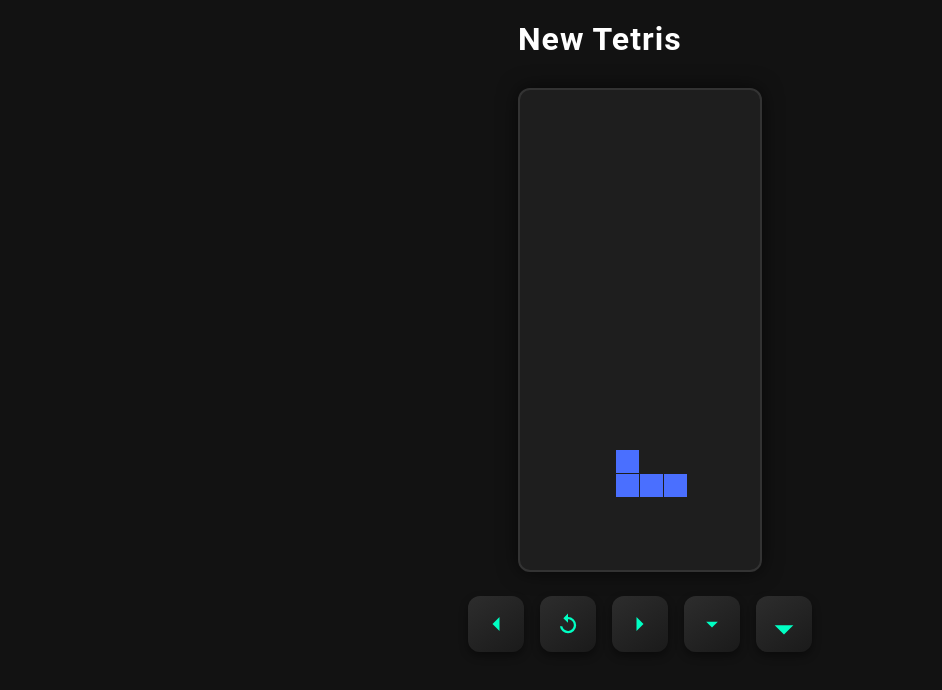
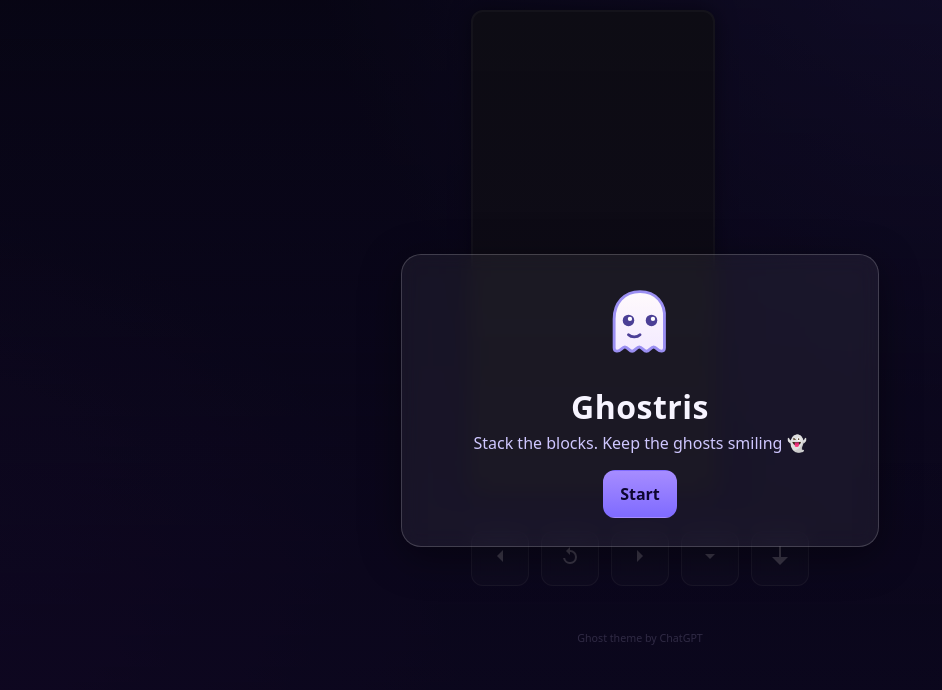
Before and after one commit to jmrm36/sillytetris, a website built with Vite: page index.html in a window 1280 px wide. Shown: the whole page, without its empty margins (0-942 px from the left). Built offline with nearby package versions, Linux system fonts and the light colour scheme.

Commit message:
Fix on-screen control icons

```diff
--- a/index.html
+++ b/index.html
@@ -3,35 +3,49 @@
   <head>
     <meta charset="utf-8" />
     <meta name="viewport" content="width=device-width,initial-scale=1" />
-    <title>New Tetris</title>
+    <title>Ghostris</title>
     <link rel="stylesheet" href="styles.css">
   </head>
   <body>
+    <!-- Start / Game Over Overlay -->
+    <div id="startScreen" class="overlay visible">
+      <div class="overlay-card">
+        <img src="assets/ghost.svg" alt="cute ghost" class="ghost-hero" />
+        <h1>Ghostris</h1>
+        <p>Stack the blocks. Keep the ghosts smiling 👻</p>
+        <button id="startBtn" class="btn primary">Start</button>
+      </div>
+    </div>
+
+    <div id="game">
       <main class="wrap">
-      <h1>New Tetris</h1>
-      <canvas id="game" width="240" height="480"></canvas>
+        <canvas id="board" width="240" height="480"></canvas>
       </main>
 
       <div id="controls" class="controls" role="group" aria-label="Game controls">
-      <button id="btn-left" class="ctrl" data-key="ArrowLeft" aria-label="Move left">
-        <svg xmlns="http://www.w3.org/2000/svg" viewBox="0 0 24 24"><path d="M15 18l-6-6 6-6v12z"/></svg>
+        <button id="btn-left" class="btn ghost" data-key="ArrowLeft" aria-label="Move left">
+          <svg xmlns="http://www.w3.org/2000/svg" width="24" height="24" viewBox="0 0 24 24"><path fill="currentColor" d="M15 18l-6-6 6-6v12z"/></svg>
         </button>
-      <button id="btn-rotate" class="ctrl" data-key="ArrowUp" aria-label="Rotate">
-        <svg xmlns="http://www.w3.org/2000/svg" width="24" height="24" fill="currentColor" viewBox="0 0 24 24">
-          <path d="M12 6V3L8 7l4 4V8c2.76 0 5 2.24 5 5a5 5 0 0 1-9.9 1h-2.02A7 7 0 0 0 12 20a7 7 0 0 0 0-14z"/>
+        <button id="btn-rotate" class="btn ghost" data-key="ArrowUp" aria-label="Rotate">
+          <svg xmlns="http://www.w3.org/2000/svg" width="24" height="24" viewBox="0 0 24 24"><path fill="currentColor" d="M12 6V3L8 7l4 4V8c2.76 0 5 2.24 5 5a5 5 0 0 1-9.9 1h-2.02A7 7 0 0 0 12 20a7 7 0 0 0 0-14z"/></svg>
+        </button>
+        <button id="btn-right" class="btn ghost" data-key="ArrowRight" aria-label="Move right">
+          <svg xmlns="http://www.w3.org/2000/svg" width="24" height="24" viewBox="0 0 24 24"><path fill="currentColor" d="M9 6l6 6-6 6V6z"/></svg>
+        </button>
+        <button id="btn-soft" class="btn ghost" data-key="ArrowDown" aria-label="Soft drop">
+          <svg xmlns="http://www.w3.org/2000/svg" width="24" height="24" viewBox="0 0 24 24"><path fill="currentColor" d="M7 10l5 5 5-5H7z"/></svg>
+        </button>
+        <button id="btn-hard" class="btn ghost" data-key=" " aria-label="Hard drop">
+          <svg xmlns="http://www.w3.org/2000/svg" width="24" height="24" viewBox="0 0 24 24">
+            <path fill="currentColor" d="M12 21l-8-8h16l-8 8z"/>
+            <path stroke="currentColor" stroke-width="2" stroke-linecap="round" d="M12 3v10"/>
           </svg>
         </button>
-      <button id="btn-right" class="ctrl" data-key="ArrowRight" aria-label="Move right">
-        <svg xmlns="http://www.w3.org/2000/svg" viewBox="0 0 24 24"><path d="M9 6l6 6-6 6V6z"/></svg>
-      </button>
-      <button id="btn-soft" class="ctrl" data-key="ArrowDown" aria-label="Soft drop">
-        <svg xmlns="http://www.w3.org/2000/svg" viewBox="0 0 24 24"><path d="M7 10l5 5 5-5H7z"/></svg>
-      </button>
-      <button id="btn-hard" class="ctrl" data-key=" " aria-label="Hard drop">
-        <svg xmlns="http://www.w3.org/2000/svg" viewBox="0 0 24 24"><path d="M12 21l-8-8h16l-8 8zM12 3v10"/></svg>
-      </button>
+      </div>
     </div>
 
-    <script type="module" src="src/main.js"></script>
+    <footer class="credit"><small>Ghost theme by ChatGPT</small></footer>
+
+    <script type="module" src="script.js"></script>
   </body>
 </html>
--- /dev/null
+++ b/script.js
@@ -0,0 +1,95 @@
+import { Game } from './src/tetris.js';
+import { attachInput } from './src/input.js';
+
+const canvas = document.getElementById('board');
+const ctx = canvas.getContext('2d');
+const game = new Game(10, 20);
+attachInput(game);
+
+const ghostImg = new Image();
+ghostImg.src = 'assets/ghost.svg';
+
+// --- Start gate / overlay wiring ---
+let gameStarted = false;
+const overlay = document.getElementById('startScreen');
+const startBtn = document.getElementById('startBtn');
+
+function showOverlay(label = 'Start'){
+  if (startBtn) startBtn.textContent = label;
+  overlay?.classList.add('visible');
+}
+function hideOverlay(){
+  overlay?.classList.remove('visible');
+}
+
+startBtn?.addEventListener('click', () => {
+  if (!gameStarted) {
+    gameStarted = true;
+    resetGame();
+    hideOverlay();
+    startGameLoop();
+  } else {
+    resetGame();
+    hideOverlay();
+    startGameLoop();
+  }
+});
+
+// Call once on load to show start screen
+showOverlay('Start');
+
+// --- Game loop ---
+let lastTime = 0;
+let rafId = null;
+let dropCounter = 0;
+const dropInterval = 500;
+
+function startGameLoop(){
+  cancelAnimationFrame(rafId);
+  lastTime = 0;
+  dropCounter = 0;
+  rafId = requestAnimationFrame(update);
+}
+
+function update(time = 0){
+  if (!gameStarted) return; // guard
+  const delta = time - lastTime;
+  lastTime = time;
+  dropCounter += delta;
+  if (dropCounter > dropInterval){
+    game.tick();
+    dropCounter = 0;
+  }
+
+  ctx.clearRect(0,0,canvas.width,canvas.height);
+  drawMatrix(game.arena, {x:0,y:0});
+  if (game.active) drawMatrix(game.active.matrix, game.active.pos);
+
+  if (game.gameOver){
+    handleGameOver();
+    return;
+  }
+  rafId = requestAnimationFrame(update);
+}
+
+function drawMatrix(matrix, offset){
+  const cell = 24;
+  matrix.forEach((row,y)=>{
+    row.forEach((v,x)=>{
+      if(!v) return;
+      ctx.fillStyle = v;
+      ctx.fillRect((x+offset.x)*cell, (y+offset.y)*cell, cell-1, cell-1);
+      ctx.drawImage(ghostImg, (x+offset.x)*cell, (y+offset.y)*cell, cell, cell);
+    });
+  });
+}
+
+function handleGameOver(){
+  cancelAnimationFrame(rafId);
+  gameStarted = false;
+  showOverlay('Play again');
+}
+
+function resetGame(){
+  game.reset();
+}
--- a/src/input.js
+++ b/src/input.js
@@ -14,7 +14,7 @@ export function attachInput(game){
     window.dispatchEvent(ev)
   }
 
-  document.querySelectorAll('.controls .ctrl').forEach(btn => {
+  document.querySelectorAll('.controls button').forEach(btn => {
     btn.addEventListener('click', () => {
       const key = btn.getAttribute('data-key')
       triggerKey(key)
--- a/src/tetris.js
+++ b/src/tetris.js
@@ -27,6 +27,7 @@ export class Game{
     this.cols=cols; this.rows=rows
     this.arena = [...Array(rows)].map(()=>Array(cols).fill(0))
     this.active = null
+    this.gameOver = false
     this.spawn()
   }
   randPiece(){
@@ -66,8 +67,7 @@ export class Game{
   spawn(){
     this.active = this.randPiece()
     if(this.collide(this.active.matrix, this.active.pos)){
-      alert("You lost!")
-      this.arena.forEach(r=>r.fill(0))
+      this.gameOver = true
     }
   }
   rotate(dir){
@@ -104,4 +104,10 @@ export class Game{
     this.softDrop()
   }
   tick(){ this.softDrop() }
+
+  reset(){
+    this.arena.forEach(r=>r.fill(0))
+    this.gameOver = false
+    this.spawn()
+  }
 }
--- a/styles.css
+++ b/styles.css
@@ -1,26 +1,35 @@
+:root{
+  --bg-0: #0d0b1f;
+  --bg-1: #161238;
+  --ghost-ink: #4b3f96;
+  --tile-glow: #b9a8ff;
+  --accent: #a68cff;
+  --accent-2: #ffd9fb;
+  --text: #f7f4ff;
+  --muted: #cfc7ff;
+  --danger: #ff5c8a;
+}
+
 html, body {
   height: 100%;
   margin: 0;
   padding: 0;
 }
 
-body {
-  background: #121212;
-  color: #fff;
-  font-family: 'Roboto', sans-serif;
+/* App background */
+body{
+  background:
+    radial-gradient(1200px 1200px at 80% -20%, #2a215d 0%, transparent 60%),
+    radial-gradient(1000px 1000px at -10% 100%, #2b154c 0%, transparent 60%),
+    linear-gradient(180deg, var(--bg-0), var(--bg-1));
+  color: var(--text);
+  font-family: ui-rounded, system-ui, -apple-system, "Segoe UI", Roboto, "Helvetica Neue", Arial, "Noto Color Emoji";
   display: flex;
   flex-direction: column;
   align-items: center;
 }
 
-h1 {
-  margin: 20px 0;
-  font-size: 2rem;
-  letter-spacing: 1px;
-  font-weight: 600;
-}
-
-#game {
+#board {
   background: #1e1e1e;
   border: 2px solid #333;
   box-shadow: 0 0 20px rgba(0,0,0,0.6);
@@ -29,39 +38,61 @@ h1 {
   image-rendering: pixelated;
 }
 
-.controls {
-  display: flex;
-  justify-content: center;
-  gap: 16px;
-  margin-bottom: 30px;
+/* Board cells: cute ghost tile pattern */
+.cell{
+  position: relative;
+  box-shadow: inset 0 0 0 1px rgba(255,255,255,0.06);
+  background:
+    url("assets/ghost.svg") center/85% no-repeat,
+    radial-gradient(180% 140% at 0% 0%, rgba(255,255,255,0.08), rgba(255,255,255,0.03));
+  border-radius: 6px;
+  transition: transform 60ms ease;
+}
+.cell.filled{
+  /* slight glow for active tiles */
+  filter: drop-shadow(0 0 6px var(--tile-glow));
 }
 
-.controls .ctrl {
-  background: linear-gradient(145deg, #2d2d2d, #1a1a1a);
-  border: none;
+/* Controls */
+.controls{
+  display:flex; gap:.75rem; justify-content:center; align-items:center; padding:12px 0; margin-bottom:30px;
+}
+.btn{
+  font: inherit;
+  border: 1px solid rgba(255,255,255,0.24);
+  background: rgba(255,255,255,0.06);
+  color: var(--text);
+  padding: .75rem 1rem;
   border-radius: 12px;
-  padding: 14px;
-  display: flex;
-  align-items: center;
-  justify-content: center;
   cursor: pointer;
-  box-shadow: 0 4px 8px rgba(0,0,0,0.4);
-  transition: all 0.2s ease;
+  backdrop-filter: blur(6px);
+  transition: transform 120ms ease, background 120ms ease;
 }
+.btn:active{ transform: translateY(1px) scale(0.98); }
+.btn.primary{ background: linear-gradient(180deg, var(--accent), #7f6bff); border-color: transparent; color:#0d0630; font-weight:700; }
+.btn.ghost{ background: rgba(255,255,255,0.08); }
 
-.controls .ctrl:hover {
-  background: linear-gradient(145deg, #3a3a3a, #222);
-  transform: translateY(-2px);
-  box-shadow: 0 6px 14px rgba(0,0,0,0.5);
+/* Overlay */
+.overlay{
+  position: fixed; inset: 0; display: grid; place-items: center;
+  background: linear-gradient(180deg, rgba(5,3,15,0.65), rgba(10,5,25,0.85));
+  opacity: 0; pointer-events: none; transition: opacity 200ms ease;
+  z-index: 999;
 }
+.overlay.visible{ opacity: 1; pointer-events: auto; }
+.overlay-card{
+  width: min(92vw, 420px);
+  background: rgba(255,255,255,0.06);
+  border: 1px solid rgba(255,255,255,0.18);
+  border-radius: 20px; padding: 28px; text-align: center;
+  backdrop-filter: blur(10px);
+  box-shadow: 0 10px 40px rgba(0,0,0,0.4);
+}
+.overlay-card h1{ margin: 10px 0 4px; letter-spacing: .5px; }
+.overlay-card p{ color: var(--muted); margin: 0 0 16px; }
+.ghost-hero{ width: 92px; height: 92px; display:block; margin:0 auto 8px; }
 
-.controls .ctrl:active {
-  transform: translateY(0);
-  box-shadow: 0 2px 6px rgba(0,0,0,0.4);
-}
+/* Optional: sidebar headings */
+.sidebar h2{ color: var(--accent-2); }
 
-.controls svg {
-  width: 28px;
-  height: 28px;
-  fill: #00ffc3;
-}
+.credit{ color: var(--muted); text-align:center; font-size:0.8rem; margin-bottom:1rem; }
```
Also changed, not shown: assets/ghost.svg (added). Lines whose indentation alone changed are shown as unchanged.
